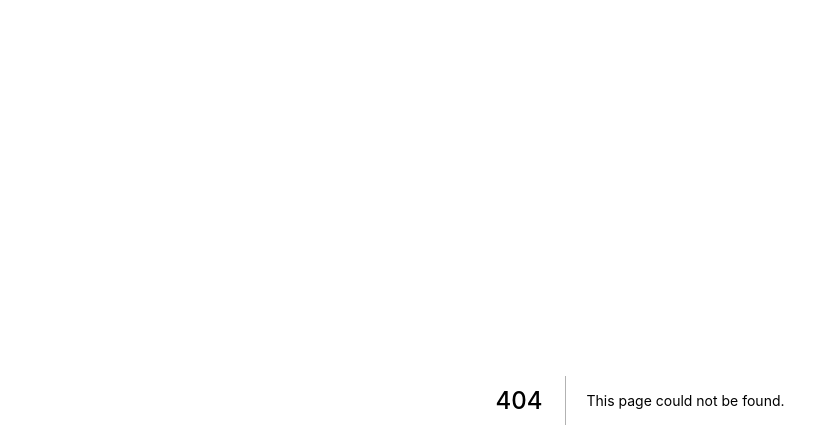
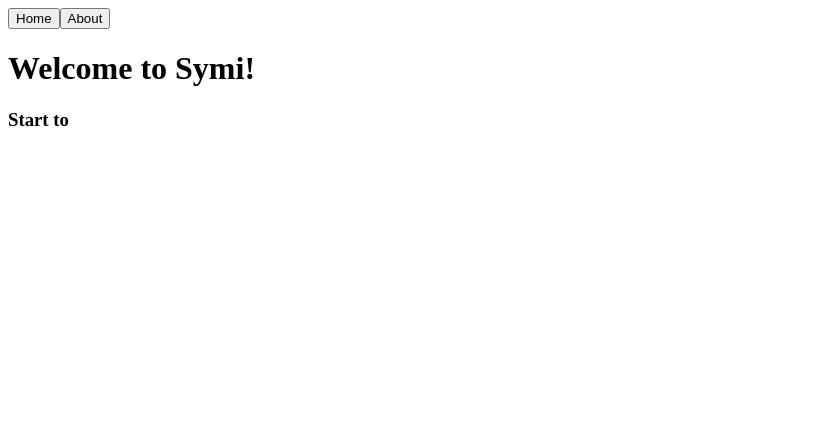
Before and after one commit to project-symi/frontend-symi, a Next.js app: page /admin in a window 1280 px wide. Before the commit this address had no page. Shown: the top 448 px of the page, without its empty margins (0-839 px from the left). Built offline with nearby package versions, Linux system fonts and the light colour scheme.

Commit message:
added admin page

```diff
--- /dev/null
+++ b/pages/admin.js
@@ -0,0 +1,20 @@
+/* eslint-disable react/no-unescaped-entities */
+import Layout from '../components/Layout';
+
+export default class Admin extends React.Component {
+  constructor() {
+    super();
+    this.state = {
+      addedUsers: null
+    };
+  }
+
+  render() {
+    return (
+      <Layout>
+        <h1>Welcome to Symi!</h1>
+        <h3>Start to </h3>
+      </Layout>
+    );
+  }
+}
```
